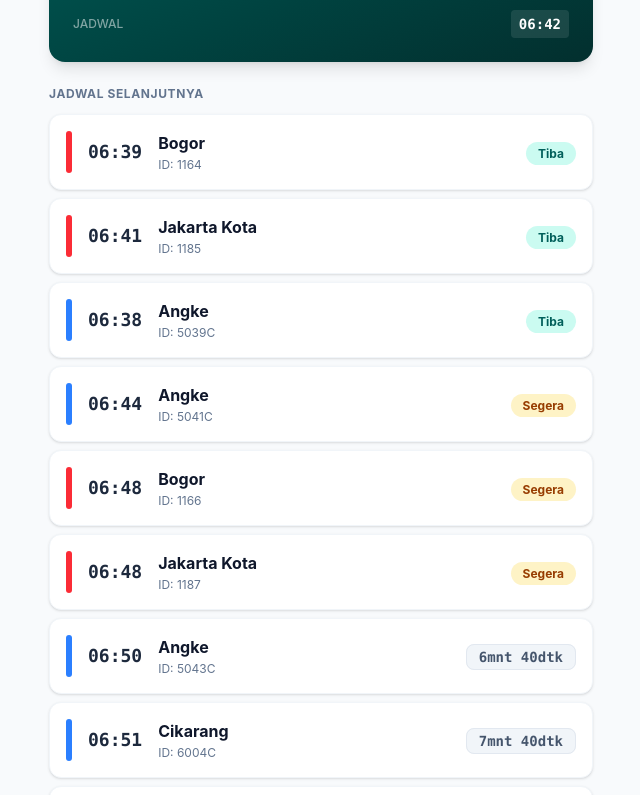
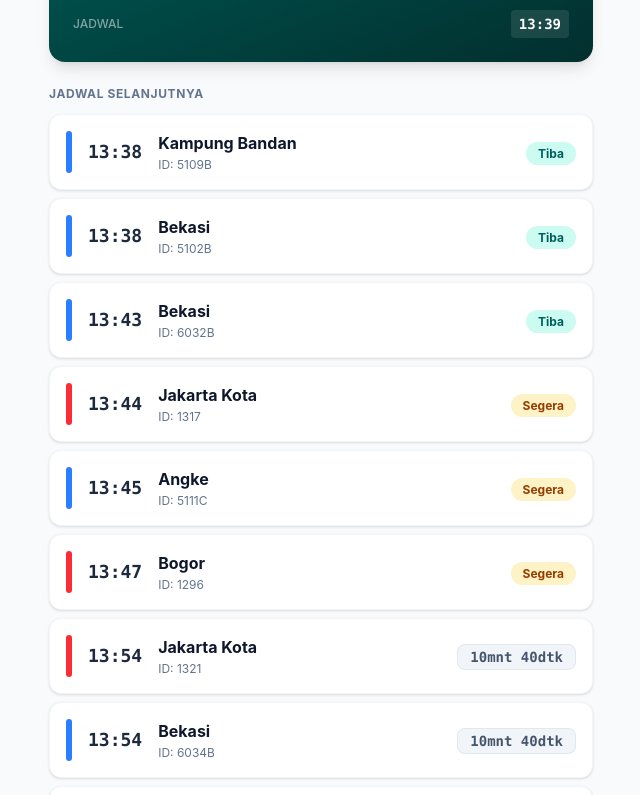
Before and after one commit to oktavianrizalm/TrackingKRL, a SvelteKit app: page / in a window 1280 px wide. Shown: the part 440-1235 px from the top of the page, without its empty margins (319-959 px from the left). Built offline with nearby package versions, Linux system fonts and the light colour scheme.

Commit message:
fix timezone issues on Vercel

```diff
--- a/src/routes/+page.svelte
+++ b/src/routes/+page.svelte
@@ -20,6 +20,12 @@ import nearestPointOnLine from '@turf/nearest-point-on-line';
 		status: 'arrived' | 'boarding_soon' | 'upcoming';
 	}
 
+	// Timezone helper
+	const getJakartaTime = () => {
+		const raw = new Date();
+		return new Date(raw.toLocaleString('en-US', { timeZone: 'Asia/Jakarta' }));
+	};
+
 	// State
 	let stations: Station[] = $state([]);
 	let selectedStationId: string = $state('MRI');
@@ -36,7 +42,7 @@ import nearestPointOnLine from '@turf/nearest-point-on-line';
 	let fetchTimer: ReturnType<typeof setInterval>;
 	let countdownTimer: ReturnType<typeof setInterval>;
 	let activeTrainsTimer: ReturnType<typeof setInterval>;
-	let now = $state(new Date());
+	let now = $state(getJakartaTime());
 
 	// Map State
 	let mapElement: HTMLElement;
@@ -170,8 +176,8 @@ import nearestPointOnLine from '@turf/nearest-point-on-line';
 		if (train.status === 'arrived') return 'Tiba';
 		if (train.status === 'boarding_soon') return 'Berangkat';
 
+		const scheduled = getJakartaTime();
 		const [hours, minutes] = train.scheduled_time.split(':').map(Number);
-		const scheduled = new Date();
 		scheduled.setHours(hours, minutes, 0, 0);
 
 		if (scheduled < new Date(now.getTime() - 3600000)) {
@@ -324,7 +330,7 @@ import nearestPointOnLine from '@turf/nearest-point-on-line';
 		activeTrainsTimer = setInterval(fetchActiveTrains, 5000); // Fetch every 5s for smooth updates
 
 		countdownTimer = setInterval(() => {
-			now = new Date();
+			now = getJakartaTime();
 		}, 1000);
 	});
 
--- a/src/routes/api/active-trains/+server.ts
+++ b/src/routes/api/active-trains/+server.ts
@@ -2,7 +2,8 @@ import { json } from '@sveltejs/kit';
 import { allTrains } from '$lib/server/mockSchedule';
 
 export const GET = async () => {
-    const now = new Date();
+    const nowRaw = new Date();
+    const now = new Date(nowRaw.toLocaleString('en-US', { timeZone: 'Asia/Jakarta' }));
     // Use local Jakarta time if possible, or assume server time is correct
     // For robust logic, let's just use current hour/minute
     const currentHour = now.getHours();
--- a/src/routes/api/trains/+server.ts
+++ b/src/routes/api/trains/+server.ts
@@ -22,7 +22,8 @@ export const GET = async ({ url }) => {
 		});
 	}
 
-	const now = new Date();
+	const nowRaw = new Date();
+	const now = new Date(nowRaw.toLocaleString('en-US', { timeZone: 'Asia/Jakarta' }));
 	const currentHour = now.getHours();
 	const currentMinute = now.getMinutes();
 	const currentTotalMinutes = currentHour * 60 + currentMinute;
```
